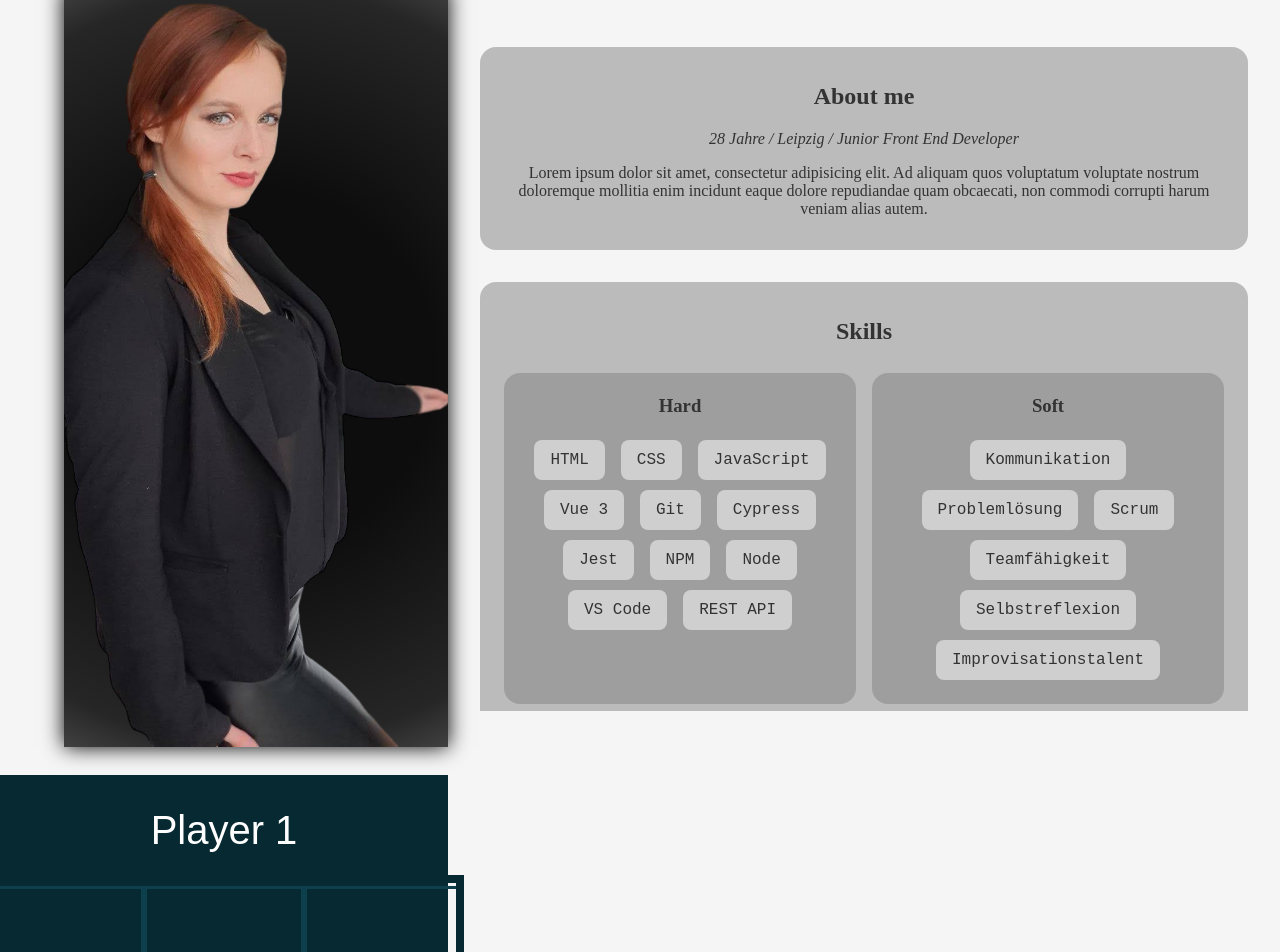
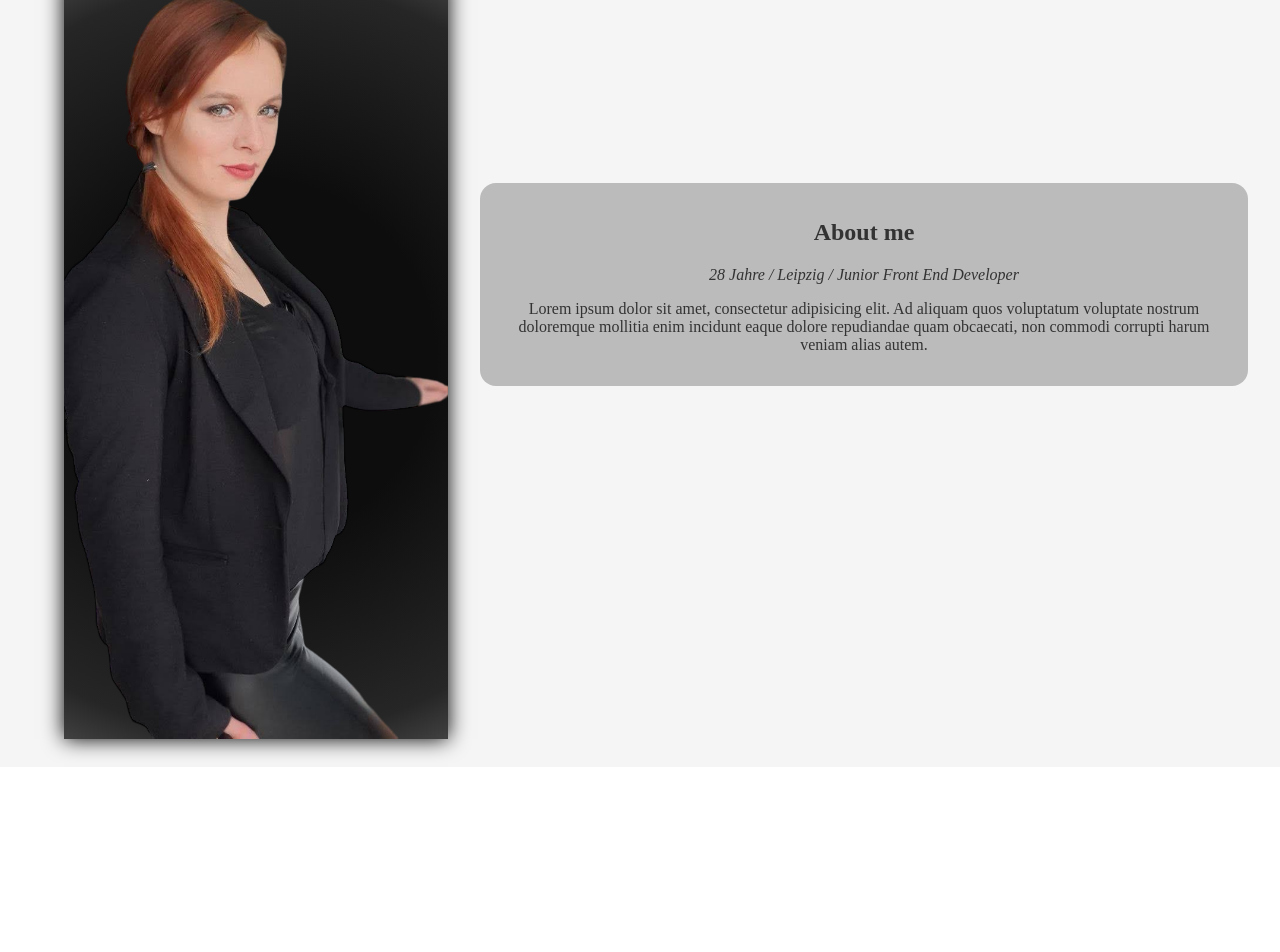
Before and after one commit to AnjaWurli/myPortfolio, a Vue app: page /about in a window 1280 px wide. Shown: the part 33-985 px from the top of the page. After the commit the page ends 800 px from the top, so only its background shows below. Built offline with nearby package versions, Linux system fonts and the light colour scheme.

Commit message:
add scroll effect

```diff
--- a/src/views/AboutView.vue
+++ b/src/views/AboutView.vue
@@ -1,13 +1,14 @@
 <template>
   <div class="about">
-    <div class="about_pic-wrapper">
+    <div class="about_pic-wrapper scroll-stop">
       <div class="about_pic-turner">
         <div class="about_pic"></div>
         <div class="about_pic-other"></div>
       </div>
     </div>
     <div class="about_main">
-      <section class="about_section">
+      <section class="about_section-wrapper">
+        <div class="about_section">
           <h2>About me</h2>
           <em>28 Jahre / Leipzig / Junior Front End Developer</em>
           <p>
@@ -16,10 +17,13 @@
             eaque dolore repudiandae quam obcaecati, non commodi corrupti harum
             veniam alias autem.
           </p>
+        </div>
       </section>
-      <section class="about_section">
+
+      <section class="about_section-wrapper">
+        <div class="about_section">
           <h2>Skills</h2>
-        <section class="about_section-inner">
+          <div class="about_section-inner">
             <h3>Hard</h3>
             <ul class="about_ul">
               <li>HTML</li>
@@ -34,8 +38,8 @@
               <li>VS Code</li>
               <li>REST API</li>
             </ul>
-        </section>
-        <section class="about_section-inner">
+          </div>
+          <div class="about_section-inner">
             <h3>Soft</h3>
             <ul class="about_ul">
               <li>Kommunikation</li>
@@ -45,9 +49,11 @@
               <li>Selbstreflexion</li>
               <li>Improvisationstalent</li>
             </ul>
+          </div>
+        </div>
       </section>
-      </section>
-      <section class="about_section about_section-small">
+      <section class="about_section-wrapper about_section-small">
+        <div class="about_section">
           <h2>Hobbies</h2>
           <ul class="about_ul">
             <li>Modeln</li>
@@ -55,27 +61,32 @@
             <li>Musik</li>
             <li>Jornaling</li>
           </ul>
+        </div>
       </section>
-      <section class="about_section about_section-small">
+      <section class="about_section-wrapper about_section-small">
+        <div class="about_section">
           <h2>Sprachen</h2>
           <ul class="about_ul">
             <li>Deutsch <small>Muttersprache</small></li>
             <li>Englisch <small>B2</small></li>
           </ul>
+        </div>
       </section>
-      <section class="about_section about_section-small">
+      <section class="about_section-wrapper about_section-small">
+        <div class="about_section">
           <h2>Führerscheine</h2>
           <ul class="about_ul">
             <li>Klasse B <small>2013</small></li>
             <li>Flurmittelförderschein <small>2020</small></li>
           </ul>
+        </div>
       </section>
     </div>
-    <section>
+    <div class="scroll-stop">
       <router-view class="sample_tictac">
         <tic-tac-toe-view />
       </router-view>
-    </section>
+    </div>
   </div>
 </template>
 
@@ -90,14 +101,25 @@ export default {
 .about {
   display: grid;
   grid-template-columns: 35vw 65vw;
+  grid-template-rows: 1fr 1fr;
+  row-gap: 1rem;
+
+  height: 100vh;
+  overflow: scroll;
+  scroll-snap-type: y mandatory;
+}
+
+.scroll-stop {
+  scroll-snap-stop: always;
+  scroll-snap-align: end;
 }
 
 .about_pic-wrapper {
   position: relative;
   width: 30vw;
   display: inline-block;
-  left: 5vw;
-  top: 2.5vh;
+  margin-left: 5vw;
+  margin-top: 2.5vh;
 }
 
 .about_pic-turner {
@@ -134,7 +156,6 @@ export default {
   background-image: url("../assets/me1.png");
   width: 30vw;
   height: 95vh;
-  _aspect-ratio: 1;
   background-size: cover;
   background-repeat: no-repeat;
   _background-position: 0% 0%;
@@ -156,16 +177,25 @@ export default {
 .about_main {
   margin: 5vw 2.5vw;
   position: relative;
-  _left: 35vw;
   display: grid;
   grid-template-columns: 1fr 1fr 1fr;
   align-items: start;
   height: 85vh;
   overflow: scroll;
+  scroll-snap-type: y mandatory;
 }
 
 .about_main > :not(.about_section-small) {
   grid-column: 1 / span3;
+}
+
+.about_main::-webkit-scrollbar {
+  _border: 2px solid red;
+}
+
+.about_section-wrapper {
+  scroll-snap-stop: always;
+  scroll-snap-align: start;
 }
 
 .about_section,
@@ -180,9 +210,10 @@ export default {
 .about_section {
   display: grid;
   grid-template-columns: 50% 50%;
+  margin: 20vh 0;
 }
 
-.about_section :not(section) {
+.about_section :not(.about_section-inner) {
   grid-column: 1 / span2;
 }
 .about_section .about_section-inner {
```
Lines whose indentation alone changed are shown as unchanged.
